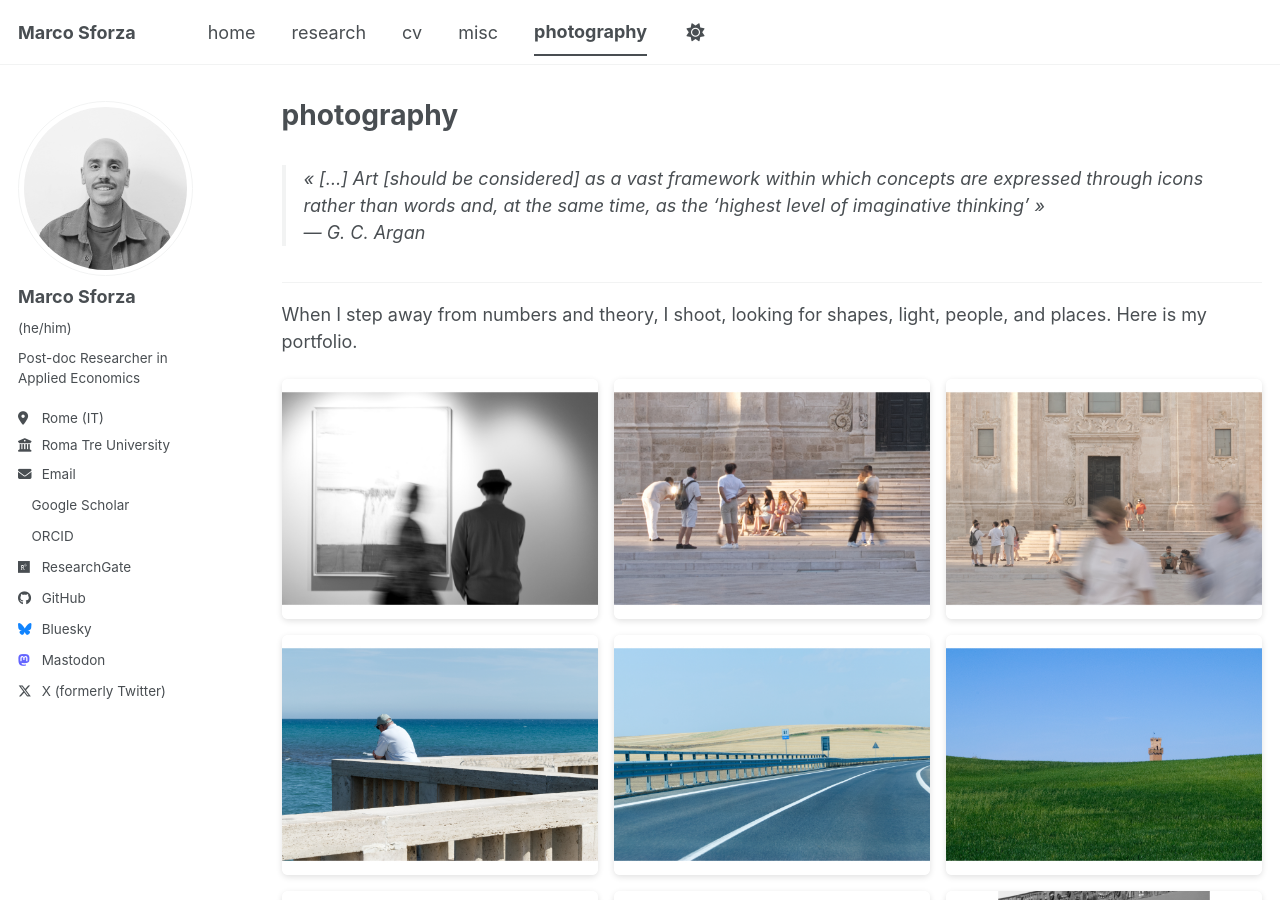
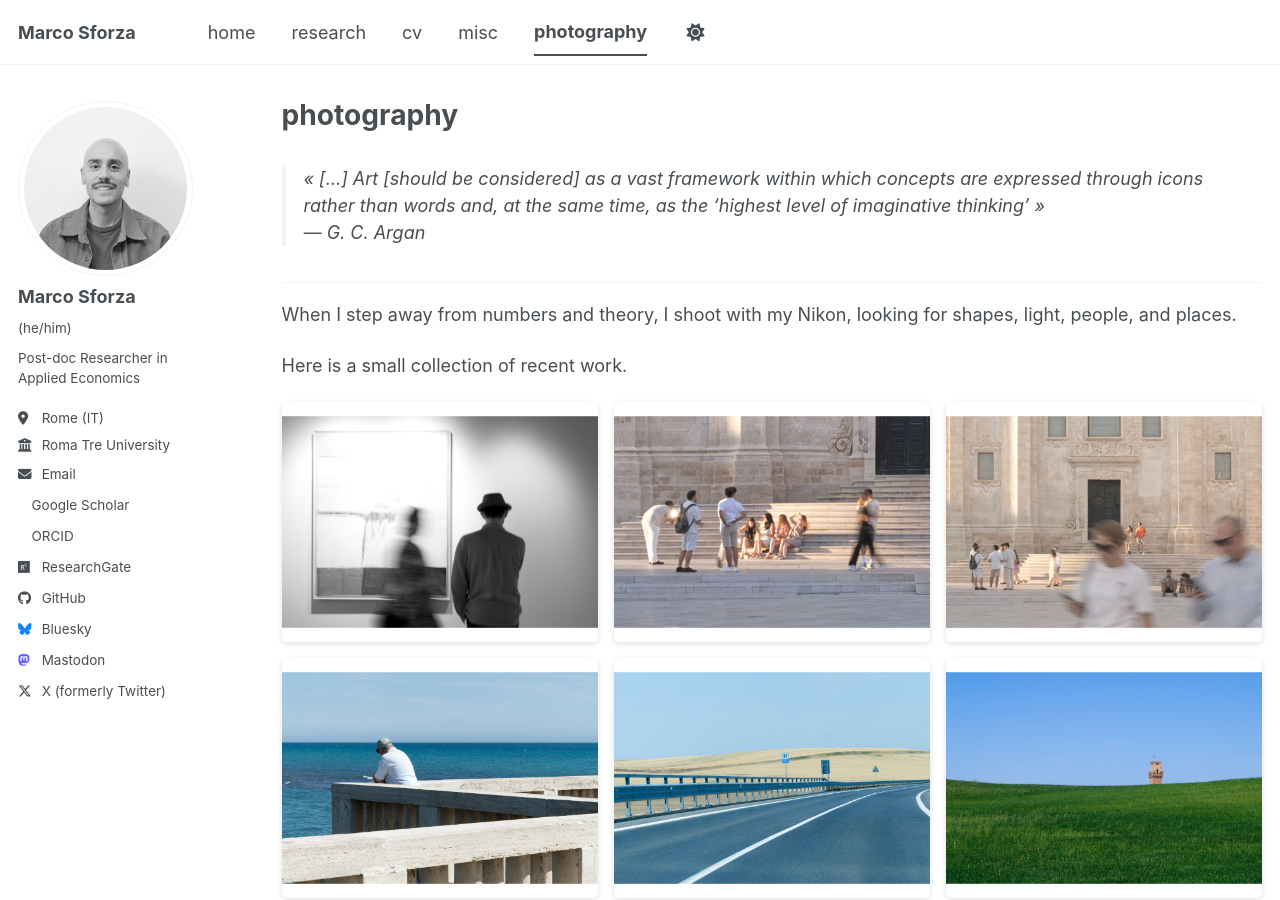
Before and after one commit to marcosforza/marcosforza.github.io, a Jekyll site: the page built from _pages/photo.md, in a window 1280 px wide and 900 px high. Built offline with Jekyll 4.4.1, drawn with Linux system fonts in a browser that asks for light colours; a style sheet for code colours, icons or effects is not loaded.

Commit message:
Enhance portfolio introduction with camera details
Added details about using a Nikon camera and updated the introduction to the portfolio.

```diff
--- a/_pages/photo.md
+++ b/_pages/photo.md
@@ -23,7 +23,9 @@ author_profile: true
 
 <hr>
 
-When I step away from numbers and theory, I shoot, looking for shapes, light, people, and places. Here is my portfolio.
+When I step away from numbers and theory, I shoot with my Nikon, looking for shapes, light, people, and places.
+
+Here is a small collection of recent work.
 
 <!-- Griglia Fotografica 3 Colonne x 4 Righe -->
 <div class="photo-gallery-grid" style="display: grid; grid-template-columns: repeat(auto-fit, minmax(240px, 1fr)); gap: 16px; margin: 20px 0;">
```
